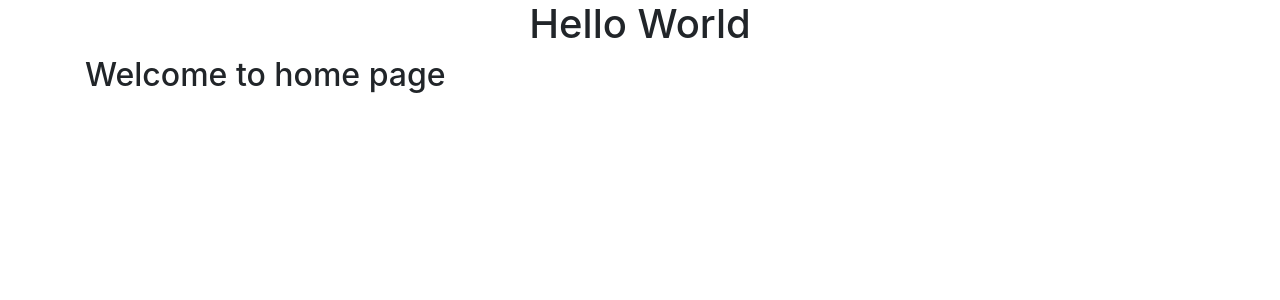
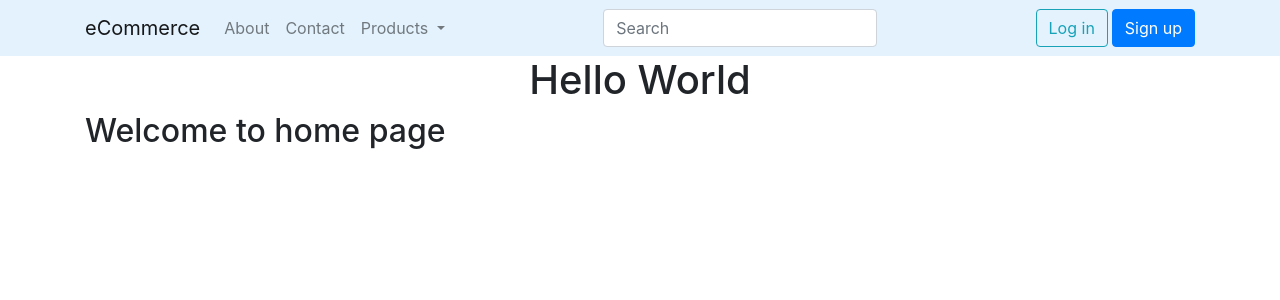
Before and after one commit to SatvirSingh98/eCommerce, a Django app: page / in a window 1280 px wide. Shown: the top 300 px of the page. Run offline with Django 3.2, Linux system fonts and the light colour scheme.

Commit message:
added navbar

```diff
--- a/src/templates/base.html
+++ b/src/templates/base.html
@@ -18,6 +18,8 @@
 </head>
 
 <body>
+    {% include 'navbar.html' %}
+
     {% block content %} {% endblock content %}
 
     <script src="https://code.jquery.com/jquery-3.5.1.min.js"
--- /dev/null
+++ b/src/templates/navbar.html
@@ -0,0 +1,52 @@
+{% url 'index' as home %}
+{% url 'contact' as contact %}
+{% url 'about' as about %}
+{% url 'login' as login %}
+{% url 'logout' as logout %}
+{% url 'register' as register %}
+{% url 'products:list' as prod_url %}
+{% url 'products:FeaturedList' as featured_url %}
+
+
+<nav class="navbar navbar-expand-lg navbar-light sticky-top" style="background-color: #e3f2fd;"">
+    <div class=" container">
+        <a class="navbar-brand" href="{{ home }}">eCommerce</a>
+        <button class="navbar-toggler" type="button" data-toggle="collapse" data-target="#navbarSupportedContent"
+            aria-controls="navbarSupportedContent" aria-expanded="false" aria-label="Toggle navigation">
+            <span class="navbar-toggler-icon"></span>
+        </button>
+
+        <div class="collapse navbar-collapse" id="navbarSupportedContent">
+            <ul class="navbar-nav mr-auto">
+                <li class="nav-item {% if request.path == about %}active{% endif %}">
+                    <a class="nav-link" href="{{ about }}">About</a>
+                </li>
+                <li class="nav-item {% if request.path == contact %}active{% endif %}">
+                    <a class="nav-link" href="{{ contact }}">Contact <span class="sr-only">(current)</span></a>
+                </li>
+                <li
+                    class="nav-item dropdown {% if request.path == prod_url or request.path == featured_url %}active{% endif %}">
+                    <a class="nav-link dropdown-toggle" href="#" id="navbarDropdown" role="button" data-toggle="dropdown"
+                        aria-haspopup="true" aria-expanded="false">
+                        Products
+                    </a>
+                    <div class="dropdown-menu" aria-labelledby="navbarDropdown">
+                        <a class="dropdown-item" href="{{ prod_url }}">All Products</a>
+                        <a class="dropdown-item" href="{{ featured_url }}">Featured</a>
+                    </div>
+                </li>
+            </ul>
+            <form class="form-inline my-2 my-lg-0 mr-auto">
+                <input class="form-control mr-sm-2" type="search" placeholder="Search" aria-label="Search">
+            </form>
+
+            {% if request.user.is_authenticated %}
+            <a href="{{ logout }}" class="btn btn-outline-info my-2 my-sm-0" role="button">Logout</a>
+            {% else %}
+            <a href="{{ login }}" class="btn btn-outline-info my-2 my-sm-0 mr-1" role="button">Log in</a>
+            <a href="{{ register }}" class="btn btn-primary my-2 my-sm-0" role="button">Sign up</a>
+            {% endif %}
+
+        </div>
+    </div>
+</nav>
```
